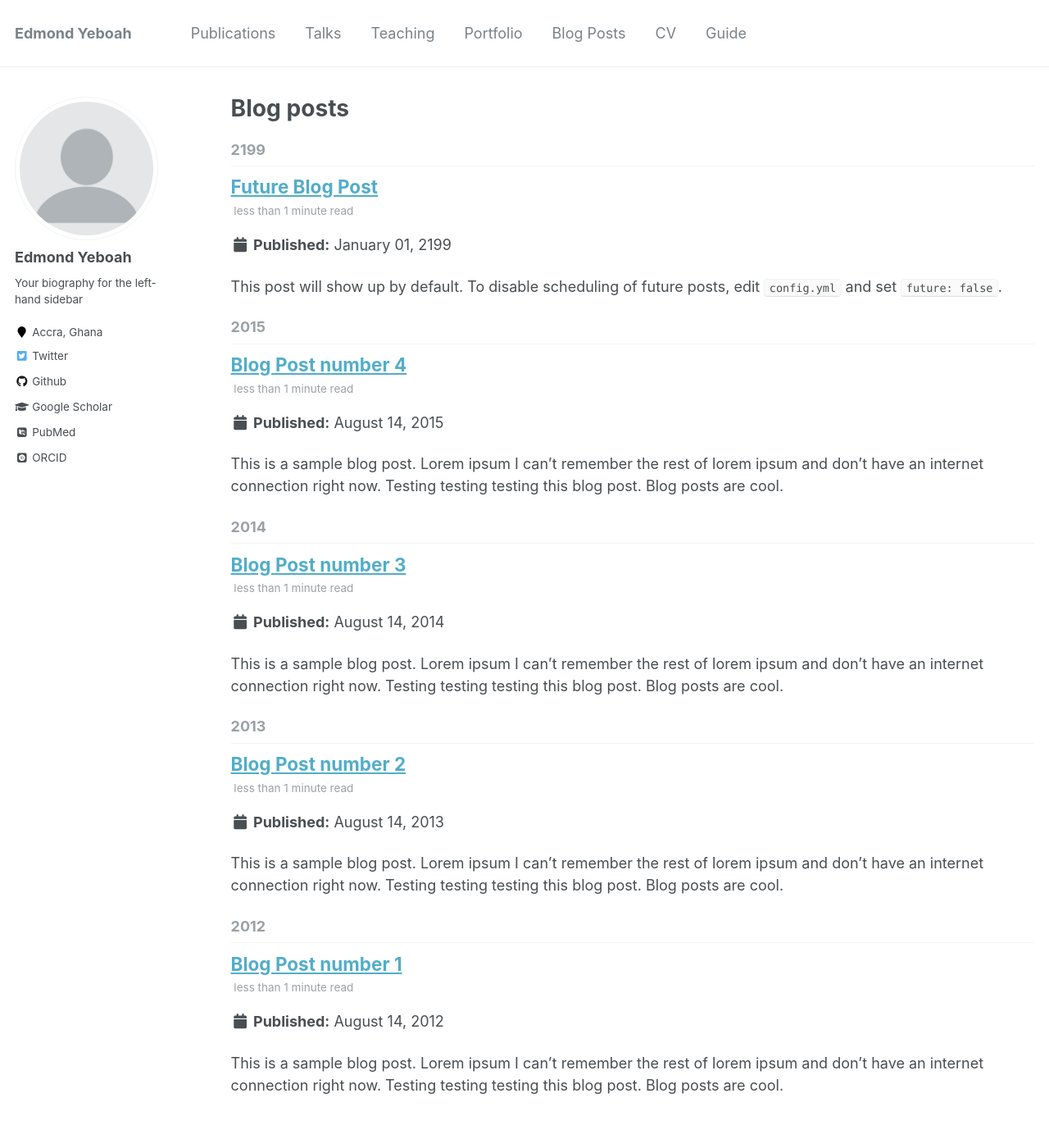
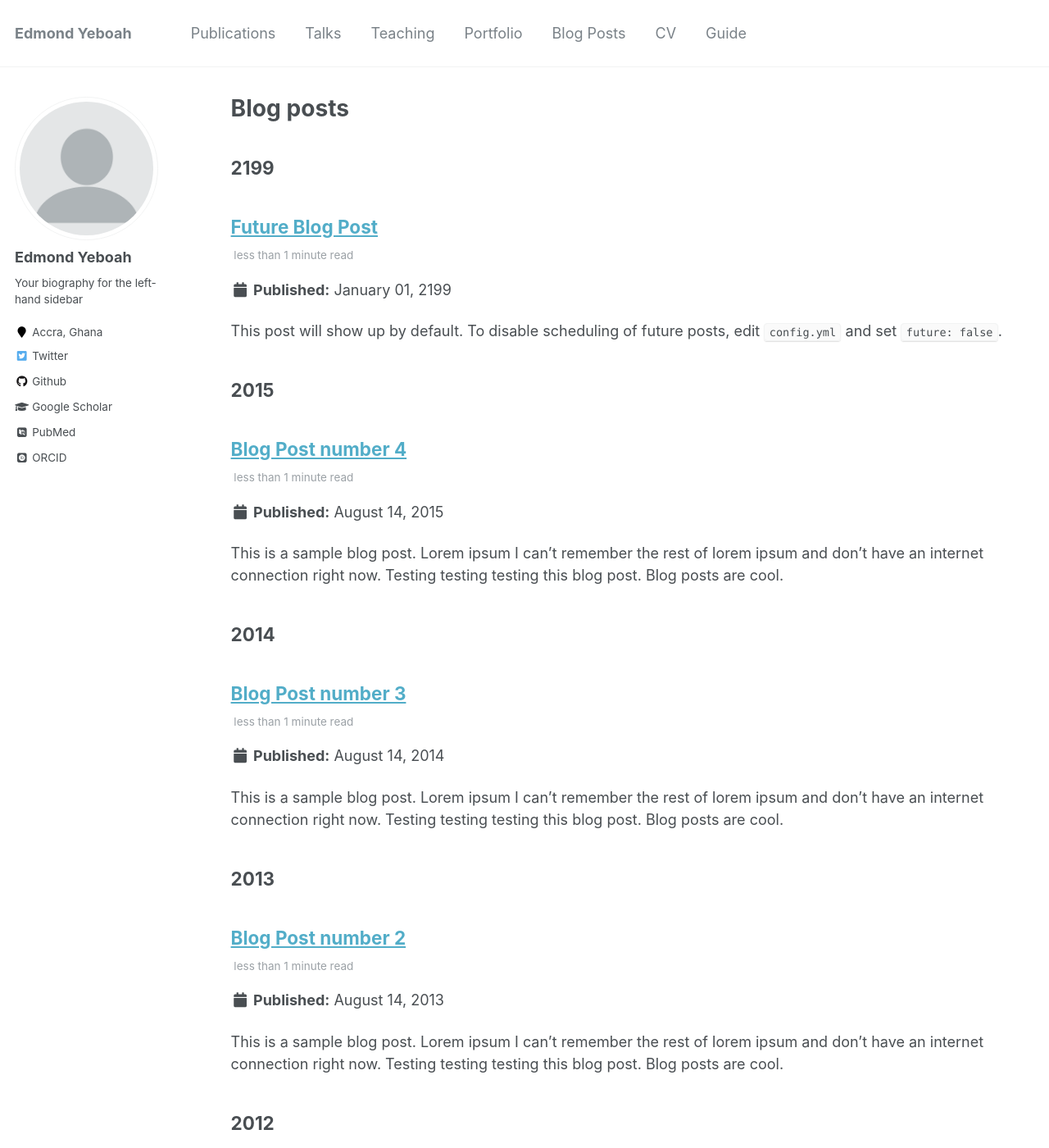
Before and after one commit to edmond-yeboah/edmond-yeboah.github.io, a Jekyll site: the page built from _pages/year-archive.html, in a window 1280 px wide and 1400 px high. Shown: the whole window at 82% size. Built offline with Jekyll 4.4.1, drawn with Linux system fonts in a browser that asks for light colours; some web fonts are replaced; some of the changed text lies outside the part shown.

Commit message:
another one

```diff
--- a/_includes/footer.html
+++ b/_includes/footer.html
@@ -21,4 +21,4 @@
   </ul>
 </div> -->
 
-<!-- <div class="page__footer-copyright">&copy; {{ site.time | date: '%Y' }} {{ site.name | default: site.title }}. {{ site.data.ui-text[site.locale].powered_by | default: "Powered by" }} <a href="http://jekyllrb.com" rel="nofollow">Jekyll</a> &amp; <a href="https://github.com/academicpages/academicpages.github.io">AcademicPages</a>, a fork of <a href="https://mademistakes.com/work/minimal-mistakes-jekyll-theme/" rel="nofollow">Minimal Mistakes</a>.</div> -->
+<div class="page__footer-copyright">&copy; {{ site.time | date: '%Y' }} {{ site.name | default: site.title }}. {{ site.data.ui-text[site.locale].powered_by | default: "Powered by" }} <a href="http://jekyllrb.com" rel="nofollow">Jekyll</a> &amp; <a href="https://github.com/academicpages/academicpages.github.io">AcademicPages</a></a>.</div>
--- a/_sass/_archive.scss
+++ b/_sass/_archive.scss
@@ -27,26 +27,26 @@
   }
 }
 
-.archive__subtitle {
-  margin: 1.414em 0 0;
-  padding-bottom: 0.5em;
-  font-size: $type-size-5;
-  color: mix(#fff, $gray, 25%);
-  border-bottom: 1px solid $border-color;
+// .archive__subtitle {
+//   margin: 1.414em 0 0;
+//   padding-bottom: 0.5em;
+//   font-size: $type-size-5;
+//   color: mix(#fff, $gray, 25%);
+//   border-bottom: 1px solid $border-color;
 
-  + .list__item .archive__item-title {
-    margin-top: 0.5em;
-  }
-}
+//   + .list__item .archive__item-title {
+//     margin-top: 0.5em;
+//   }
+// }
 
-.archive__item-title {
-  margin-bottom: 0.25em;
-  font-family: $sans-serif-narrow;
+// .archive__item-title {
+//   margin-bottom: 0.25em;
+//   font-family: $sans-serif-narrow;
 
-  a + a {
-    opacity: 0.5;
-  }
-}
+//   a + a {
+//     opacity: 0.5;
+//   }
+// }
 
 /* remove border*/
 .page__content {
```
Also changed, not shown: _pages/about.md (+1 -1 lines).
